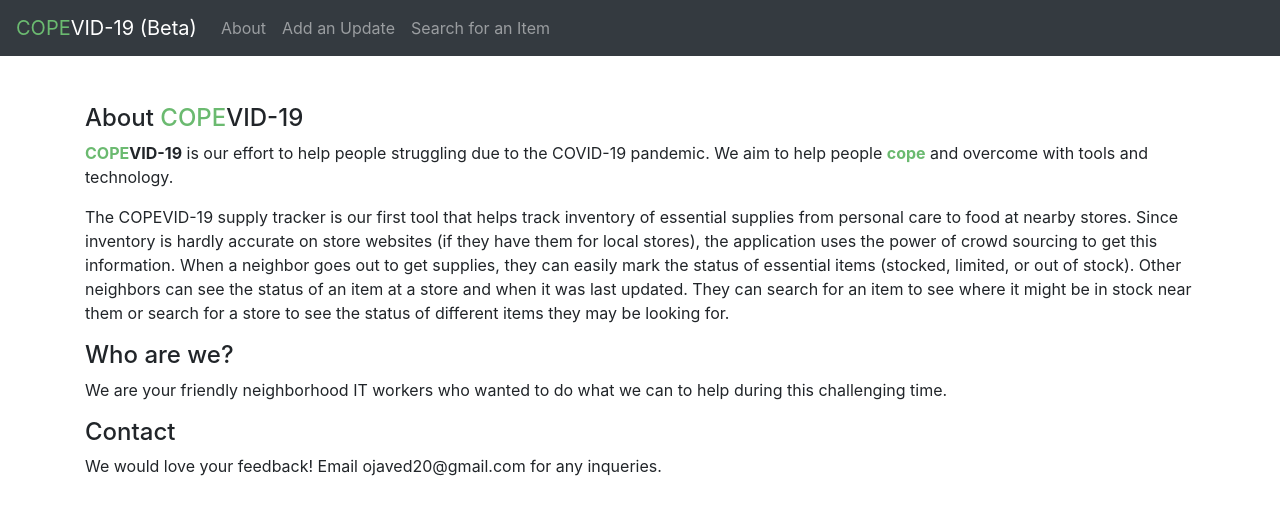
After one commit to ojaved20/EssentialsTracker, a Flask app: page /about in a window 1280 px wide. The commit adds this page. Shown: the top 515 px of the page. Run offline with Flask 2, Linux system fonts and the light colour scheme; some libraries are stand-ins or nearby versions.

Commit message:
Updated site format and PWA updates

```diff
--- a/app/routes.py
+++ b/app/routes.py
@@ -77,6 +77,7 @@ def humanize_ts(timestamp=False):
 
 app.jinja_env.filters['humanize'] = humanize_ts
 
+
 @app.route('/service-worker.js')
 def service_worker():
     return send_file('service-worker.js')
@@ -124,7 +125,7 @@ def add():
         return redirect(url_for('addsplash', place_id=parse.quote(form.place_id.data),
                                 business=parse.quote(form.name.data), address=parse.quote(form.address.data),
                                 lat=parse.quote(form.lat.data), long=parse.quote(form.long.data)))
-    return render_template('add.html', form=form, items=items, place=place)
+    return render_template('add.html', form=form, items=items, place=place, title="Add an Update")
 
 
 @app.route('/add/<place_id>/<business>/<address>/<lat>/<long>',
@@ -155,14 +156,14 @@ def addplus(place_id, business, address, lat, long):
         return redirect(url_for('addsplash', place_id=parse.quote(form.place_id.data),
                                 business=parse.quote(form.name.data), address=parse.quote(form.address.data),
                                 lat=parse.quote(form.lat.data), long=parse.quote(form.long.data)))
-    return render_template('add.html', form=form, items=items, place=place)
+    return render_template('add.html', form=form, items=items, place=place, title="Add an Update")
 
 
 @app.route('/addsplash/<place_id>/<business>/<address>/<lat>/<long>')
 def addsplash(place_id, business, address, lat, long):
     return render_template('addsplash.html', place_id=parse.unquote(place_id),
                            business=parse.unquote(business), address=parse.unquote(address),
-                           lat=parse.unquote(lat), long=parse.unquote(long))
+                           lat=parse.unquote(lat), long=parse.unquote(long), title="Add an Update")
 
 
 @app.route('/search', methods=['GET', 'POST'])
@@ -183,8 +184,10 @@ def search():
         if formItem.zip.data == '':
             loc = 'Fairfax, VA'
         return redirect(url_for('search_item', item=parse.quote(formItem.item.data), lat=parse.quote(formItem.lat.data),
-                                long=parse.quote(formItem.long.data), radius=parse.quote(formItem.radius.data), zip=parse.quote(loc)))
-    return render_template('search.html', formPlace=formPlace, formItem=formItem, place=place, items=items)
+                                long=parse.quote(formItem.long.data), radius=parse.quote(formItem.radius.data),
+                                zip=parse.quote(loc)))
+    return render_template('search.html', formPlace=formPlace, formItem=formItem, place=place, items=items,
+                           title="Search")
 
 
 @app.route('/search/store/<place_id>/<business>/<address>', methods=['GET', 'POST'])
@@ -209,7 +212,7 @@ def search_place(place_id, business, address):
     ]
     results = list(mycol.aggregate(pipeline))
 
-    return render_template('searchplace.html', results=results, place=place)
+    return render_template('searchplace.html', results=results, place=place, title="Store Search Results")
 
 
 @app.route('/search/item/<item>/<lat>/<long>/<zip>/<radius>')
@@ -245,4 +248,9 @@ def search_item(item, lat, long, zip, radius):
 
     results = output
 
-    return render_template('searchitem.html', results=results, curritem=item, lat=lat, long=long, radius=radius, zip=zip)
+    return render_template('searchitem.html', results=results, curritem=item, lat=lat, long=long, radius=radius,
+                           zip=zip, title="Item Search Results")
+
+@app.route('/about')
+def about():
+    return render_template('about.html', title="About")
--- /dev/null
+++ b/app/templates/about.html
@@ -0,0 +1,13 @@
+{% extends "base.html" %}
+
+{% block content %}
+<h4>About <span style="color:#6BBA70">COPE</span>VID-19</h4>
+<p><strong><span style="color:#6BBA70">COPE</span>VID-19</strong> is our effort to help people struggling due to the COVID-19 pandemic. We aim to help people <span style="color:#6BBA70"><strong>cope</strong></span> and overcome with tools and technology.</p>
+<p>
+    The COPEVID-19 supply tracker is our first tool that helps track inventory of essential supplies from personal care to food at nearby stores. Since inventory is hardly accurate on store websites (if they have them for local stores), the application uses the power of crowd sourcing to get this information. When a neighbor goes out to get supplies, they can easily mark the status of essential items (stocked, limited, or out of stock). Other neighbors can see the status of an item at a store and when it was last updated. They can search for an item to see where it might be in stock near them or search for a store to see the status of different items they may be looking for.
+</p>
+<h4>Who are we?</h4>
+<p>We are your friendly neighborhood IT workers who wanted to do what we can to help during this challenging time.</p>
+<h4>Contact</h4>
+<p>We would love your feedback! Email ojaved20@gmail.com for any inqueries.</p>
+{% endblock %}
--- a/app/templates/base.html
+++ b/app/templates/base.html
@@ -3,21 +3,31 @@
 <head>
     <meta charset="UTF-8">
     <meta name="viewport" content="width=device-width, initial-scale=1, shrink-to-fit=no">
+    {% if metadesc %}
+    <meta name="description" content="{{ metadesc }}">
+    {% else %}
     <meta name="description" content="Help your neighbors track down essentials during shortages from COVID-19.">
+    {% endif %}
+    <meta name="theme-color" content="#6BBA70"/>
+    <meta name="apple-mobile-web-app-capable" content="yes" />
     <link rel="manifest" href="{{ url_for('static', filename='manifest.json') }}">
+    <link rel="apple-touch-icon" href="https://via.placeholder.com/512">
+    <link rel="apple-touch-icon" sizes="152x152" href="https://via.placeholder.com/152">
+    <link rel="apple-touch-icon" sizes="180x180" href="https://via.placeholder.com/180">
+    <link rel="apple-touch-icon" sizes="167x167" href="https://via.placeholder.com/167">
     <link rel="stylesheet" href="https://stackpath.bootstrapcdn.com/bootstrap/4.4.1/css/bootstrap.min.css"
           integrity="sha384-Vkoo8x4CGsO3+Hhxv8T/Q5PaXtkKtu6ug5TOeNV6gBiFeWPGFN9MuhOf23Q9Ifjh" crossorigin="anonymous">
     {% if title %}
     <title>{{ title }}</title>
     {% else %}
-    <title>Essentials tracker</title>
+    <title>Supply Tracker</title>
     {% endif %}
 
     {% block style %} {% endblock %}
 </head>
 <body>
-<nav class="navbar navbar-expand-lg navbar-light bg-light">
-    <a class="navbar-brand" href="{{ url_for('index') }}">Essentials Tracker (Beta)</a>
+<nav class="navbar navbar-expand-lg navbar-dark bg-dark">
+    <a class="navbar-brand" href="{{ url_for('index') }}"><span style="color:#6BBA70">COPE</span>VID-19 (Beta)</a>
     <button class="navbar-toggler" type="button" data-toggle="collapse" data-target="#navbarNav"
             aria-controls="navbarNav" aria-expanded="false" aria-label="Toggle navigation">
         <span class="navbar-toggler-icon"></span>
@@ -25,10 +35,13 @@
     <div class="collapse navbar-collapse" id="navbarNav">
         <ul class="navbar-nav">
             <li class="nav-item">
+                <a class="nav-link" href="{{ url_for('about') }}">About</a>
+            </li>
+            <li class="nav-item">
                 <a class="nav-link" href="{{ url_for('add') }}">Add an Update</a>
             </li>
             <li class="nav-item">
-                <a class="nav-link" href="{{ url_for('search') }}">Search for Essentials</a>
+                <a class="nav-link" href="{{ url_for('search') }}">Search for an Item</a>
             </li>
         </ul>
     </div>
```
Also changed, not shown: app/service-worker.js (added, +11 -0 lines), app/templates/index.html (+6 -3 lines), app/static/manifest.json.
